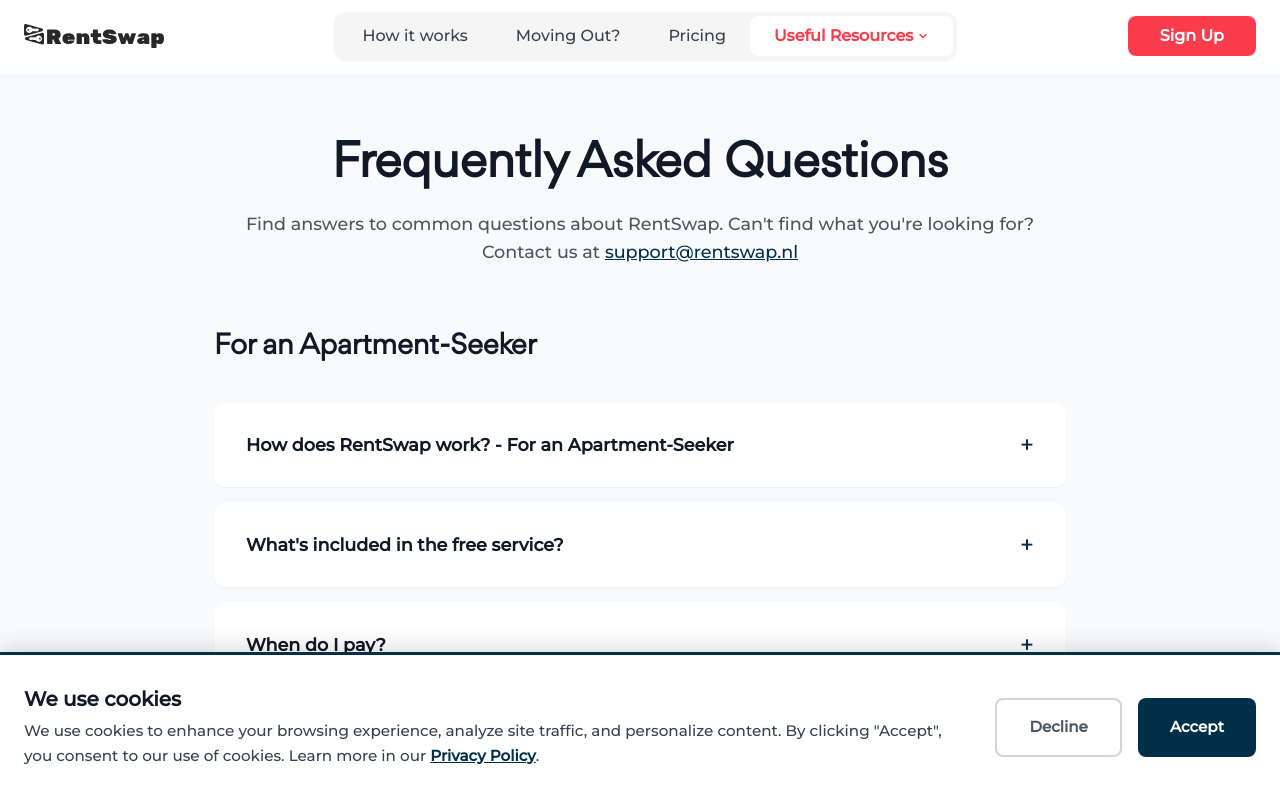
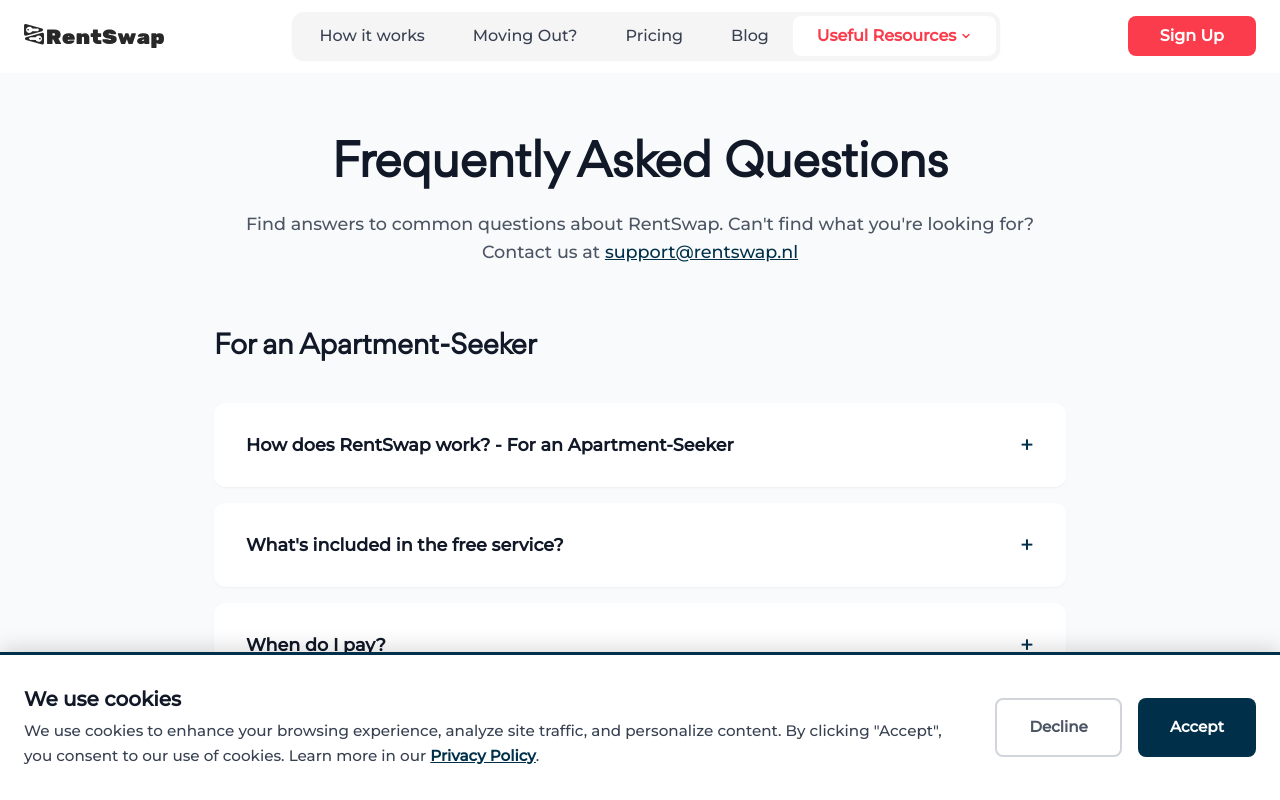
Before and after one commit to This-Marinov-guy/rentswap-v2, a Next.js app: page /faq in a window 1280 px wide. Shown: the top 800 px of the page. Built offline with nearby package versions, Linux system fonts and the light colour scheme.

Commit message:
adjustments

```diff
--- a/src/app/roommate-finder/page.tsx
+++ b/src/app/roommate-finder/page.tsx
@@ -4,6 +4,7 @@ import SignUpForm from "@/components/SignUpForm";
 import styles from "./page.module.css";
 import { Metadata } from "next";
 import { Suspense } from "react";
+import DomakinPromo from "@/components/DomakinPromo";
 
 export const metadata: Metadata = {
   title: "Roommate Finder | RentSwap",
@@ -47,8 +48,7 @@ export default function RoommateFinderPage() {
                   <div className={styles.stepContent}>
                     <h3 className={styles.stepTitle}>Share Your Room Details</h3>
                     <p>
-                      Fill out the form below with information about your room,
-                      location, price, and preferences.
+                      Fill out the form in our partner's platform.
                     </p>
                   </div>
                 </div>
@@ -90,7 +90,7 @@ export default function RoommateFinderPage() {
 
             <div className={styles.formSection}>
               <Suspense fallback={<div>Loading...</div>}>
-                <SignUpFormWrapper />
+                <DomakinPromo/>
               </Suspense>
             </div>
           </div>
--- a/src/components/Features.tsx
+++ b/src/components/Features.tsx
@@ -175,7 +175,7 @@ const Features = () => {
               <Button
                 variant="primary"
                 size="large"
-                href="/sign-up?type=leaving"
+                href="/roommate-finder"
               >
                 Find a Roommate
               </Button>
--- a/src/components/HeaderClient.tsx
+++ b/src/components/HeaderClient.tsx
@@ -157,6 +157,14 @@ export default function HeaderClient() {
             >
               Pricing
             </Link>
+            <Link
+              href="/blog"
+              className={`${styles.navLink} ${
+                isActive("/blog") ? styles.active : ""
+              }`}
+            >
+              Blog
+            </Link>
             <div
               className={styles.dropdownContainer}
               onMouseEnter={() => setIsResourcesDropdownOpen(true)}
@@ -165,7 +173,6 @@ export default function HeaderClient() {
               <button
                 className={`${styles.navLink} ${styles.dropdownTrigger} ${
                   pathname === "/faq" ||
-                  pathname === "/blog" ||
                   pathname === "/application-guide" ||
                   pathname === "/whatsapp-netherlands" ||
                   pathname === "/roommate-finder"
@@ -297,7 +304,9 @@ export default function HeaderClient() {
               <div className={styles.mobileDropdown}>
                 <button
                   className={styles.mobileDropdownTrigger}
-                  onClick={() => setIsResourcesDropdownOpen(!isResourcesDropdownOpen)}
+                  onClick={() =>
+                    setIsResourcesDropdownOpen(!isResourcesDropdownOpen)
+                  }
                 >
                   Useful Resources
                   <svg
@@ -308,7 +317,9 @@ export default function HeaderClient() {
                     style={{
                       marginLeft: "4px",
                       transition: "transform 0.2s",
-                      transform: isResourcesDropdownOpen ? "rotate(180deg)" : "rotate(0deg)",
+                      transform: isResourcesDropdownOpen
+                        ? "rotate(180deg)"
+                        : "rotate(0deg)",
                     }}
                   >
                     <path
@@ -322,7 +333,6 @@ export default function HeaderClient() {
                 </button>
                 {isResourcesDropdownOpen && (
                   <div className={styles.mobileDropdownMenu}>
-
                     <Link
                       href="/faq"
                       className={styles.mobileDropdownItem}
```
